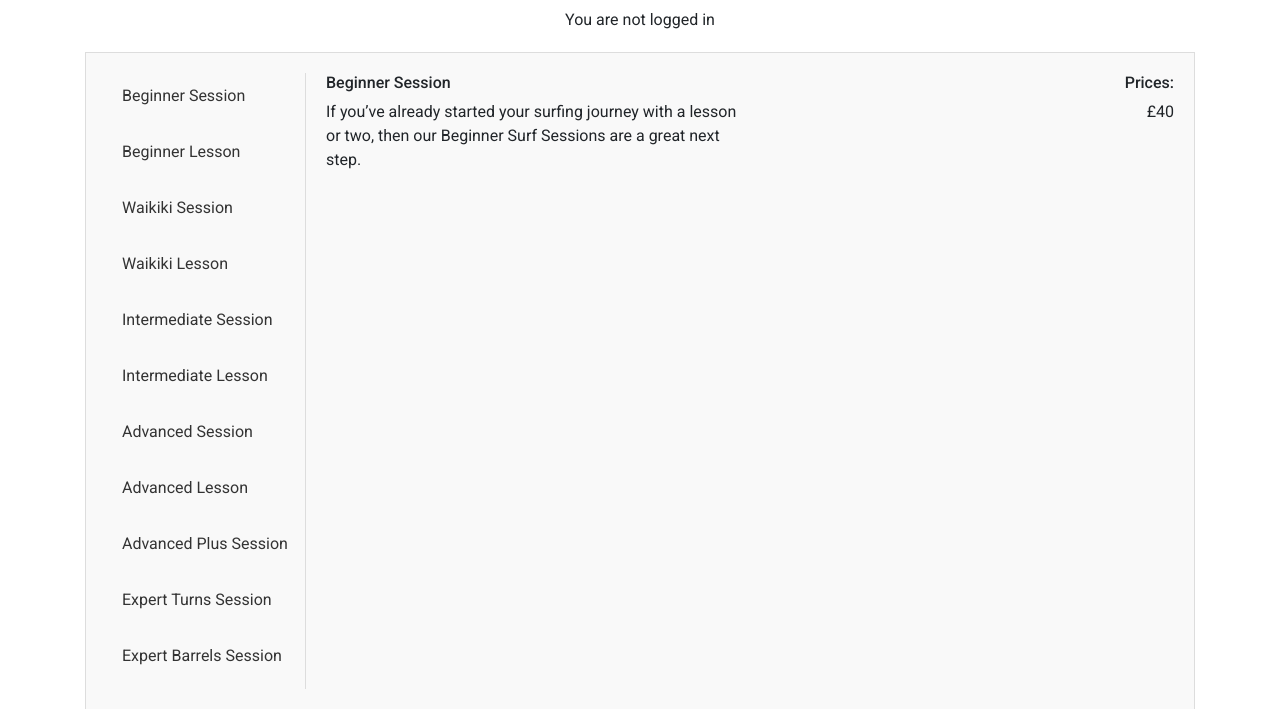
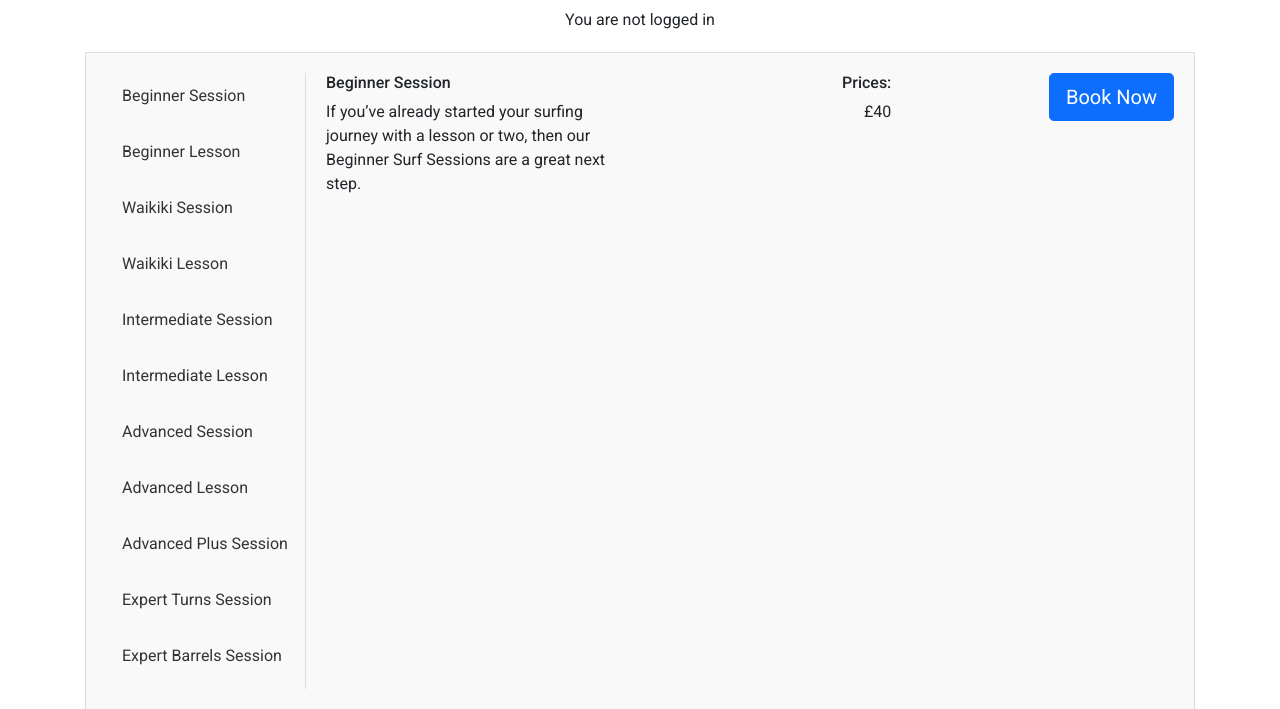
Before and after one commit to E-Printer/Booking-system2, a Django app: page /services in a window 1280 px wide. Shown: the part 57-766 px from the top of the page. Run offline with Django 4.2, Linux system fonts and the light colour scheme; some libraries are stand-ins or nearby versions.

Commit message:
feat: booking links associated with each of the sessions

```diff
--- a/booking/templates/index.html
+++ b/booking/templates/index.html
@@ -34,7 +34,7 @@
 </div>
 
 
-<!-- Fixed "Book Now" Button -->
+<!-- Book Now Button -->
 <a href="{% url 'make_booking' %}" class="btn btn-primary btn-lg carousel-button" role="button" aria-label="Book an appointment now">Book Now</a>
 
         <!-- Carousel Controls -->
--- a/booking/templates/services.html
+++ b/booking/templates/services.html
@@ -36,6 +36,10 @@
                             <li>£40</li>
                         </ul>
                     </div>
+                    <div class="vc_col-sm-3 vc_col-xs-12">
+                        <!-- Book Now Button -->
+                        <a href="{% url 'make_booking' %}" class="btn btn-primary btn-lg" role="button" aria-label="Book an appointment now">Book Now</a>
+                    </div>
                 </div>
             </div>
 
@@ -53,6 +57,10 @@
                             <li>£50</li>
                         </ul>
                     </div>
+                    <div class="vc_col-sm-3 vc_col-xs-12">
+                        <!-- Book Now Button -->
+                        <a href="{% url 'make_booking' %}" class="btn btn-primary btn-lg" role="button" aria-label="Book an appointment now">Book Now</a>
+                    </div>
                 </div>
             </div>
             <div id="waikiki-session" class="wpb_tab">
@@ -67,6 +75,10 @@
                         <ul>
                             <li>£45</li>
                         </ul>
+                    </div>
+                    <div class="vc_col-sm-3 vc_col-xs-12">
+                        <!-- Book Now Button -->
+                        <a href="{% url 'make_booking' %}" class="btn btn-primary btn-lg" role="button" aria-label="Book an appointment now">Book Now</a>
                     </div>
                 </div>
             </div>
@@ -83,6 +95,10 @@
                             <li>£55</li>
                         </ul>
                     </div>
+                    <div class="vc_col-sm-3 vc_col-xs-12">
+                        <!-- Book Now Button -->
+                        <a href="{% url 'make_booking' %}" class="btn btn-primary btn-lg" role="button" aria-label="Book an appointment now">Book Now</a>
+                    </div>
                 </div>
             </div>
             <div id="intermediate-session" class="wpb_tab">
@@ -97,6 +113,10 @@
                         <ul>
                             <li>£45</li>
                         </ul>
+                    </div>
+                    <div class="vc_col-sm-3 vc_col-xs-12">
+                        <!-- Book Now Button -->
+                        <a href="{% url 'make_booking' %}" class="btn btn-primary btn-lg" role="button" aria-label="Book an appointment now">Book Now</a>
                     </div>
                 </div>
             </div>
@@ -113,6 +133,10 @@
                             <li>£55</li>
                         </ul>
                     </div>
+                    <div class="vc_col-sm-3 vc_col-xs-12">
+                        <!-- Book Now Button -->
+                        <a href="{% url 'make_booking' %}" class="btn btn-primary btn-lg" role="button" aria-label="Book an appointment now">Book Now</a>
+                    </div>
                 </div>
             </div>
             <div id="advanced-session" class="wpb_tab">
@@ -127,6 +151,10 @@
                         <ul>
                             <li>£45</li>
                         </ul>
+                    </div>
+                    <div class="vc_col-sm-3 vc_col-xs-12">
+                        <!-- Book Now Button -->
+                        <a href="{% url 'make_booking' %}" class="btn btn-primary btn-lg" role="button" aria-label="Book an appointment now">Book Now</a>
                     </div>
                 </div>
             </div>
@@ -143,6 +171,10 @@
                             <li>£60</li>
                         </ul>
                     </div>
+                    <div class="vc_col-sm-3 vc_col-xs-12">
+                        <!-- Book Now Button -->
+                        <a href="{% url 'make_booking' %}" class="btn btn-primary btn-lg" role="button" aria-label="Book an appointment now">Book Now</a>
+                    </div>
                 </div>
             </div>
             <div id="advanced-plus-session" class="wpb_tab">
@@ -157,6 +189,10 @@
                         <ul>
                             <li>£45</li>
                         </ul>
+                    </div>
+                    <div class="vc_col-sm-3 vc_col-xs-12">
+                        <!-- Book Now Button -->
+                        <a href="{% url 'make_booking' %}" class="btn btn-primary btn-lg" role="button" aria-label="Book an appointment now">Book Now</a>
                     </div>
                 </div>
             </div>
@@ -173,6 +209,10 @@
                             <li>£50</li>
                         </ul>
                     </div>
+                    <div class="vc_col-sm-3 vc_col-xs-12">
+                        <!-- Book Now Button -->
+                        <a href="{% url 'make_booking' %}" class="btn btn-primary btn-lg" role="button" aria-label="Book an appointment now">Book Now</a>
+                    </div>
                 </div>
             </div>
             <div id="expert-barrels-section" class="wpb_tab">
@@ -187,6 +227,10 @@
                         <ul>
                             <li>£45</li>
                         </ul>
+                    </div>
+                    <div class="vc_col-sm-3 vc_col-xs-12">
+                        <!-- Book Now Button -->
+                        <a href="{% url 'make_booking' %}" class="btn btn-primary btn-lg" role="button" aria-label="Book an appointment now">Book Now</a>
                     </div>
                 </div>
             </div>
```
Also changed, not shown: README.md.
